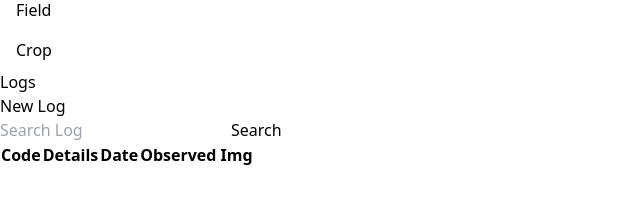
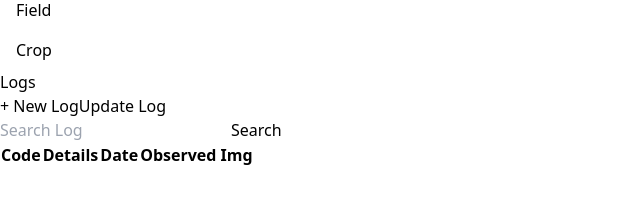
Before and after one commit to MinuraWije/green-shadow-frontend-react, a React (Vite) app: page /log in a window 1280 px wide. Shown: the part 210-414 px from the top of the page, without its empty margins (0-640 px from the left). Built offline with nearby package versions, Linux system fonts and the light colour scheme.

Commit message:
updated css

```diff
--- a/src/pages/Crop.tsx
+++ b/src/pages/Crop.tsx
@@ -10,11 +10,11 @@ export function CropPage() {
     const [isAddModalOpen, setAddModalOpen] = useState<boolean>(false);
     const [isUpdateModalOpen, setUpdateModalOpen] = useState<boolean>(false);
 
-    const [searchText, setSearchText] = useState("");
+    /*const [searchText, setSearchText] = useState("");
 
     function handleSearch(){
         console.log(searchText);
-    }
+    }*/
 
     function openAddCropModal() {
         setAddModalOpen(true);
--- a/src/pages/Log.tsx
+++ b/src/pages/Log.tsx
@@ -1,4 +1,4 @@
-import {useSelector} from "react-redux";
+/*import {useSelector} from "react-redux";
 import {useState} from "react";
 import {Log} from "../models/Log.ts";
 import AddLogModal from "../components/AddLog.tsx";
@@ -10,11 +10,11 @@ export function LogPage() {
     const [isAddModalOpen, setAddModalOpen] = useState<boolean>(false);
     const [isUpdateModalOpen, setUpdateModalOpen] = useState<boolean>(false);
 
-    const [searchText, setSearchText] = useState("");
+    /!*const [searchText, setSearchText] = useState("");
 
     function handleSearch(){
         console.log(searchText);
-    }
+    }*!/
 
     function openAddLogModal() {
         setAddModalOpen(true);
@@ -40,10 +40,10 @@ export function LogPage() {
                             <button className="btn btn-success me-md-2" type="button"
                                     onClick={openAddLogModal}>New Log
                             </button>
-                            {/*<button className="btn btn-warning me-md-2" type="button" data-bs-toggle="modal"
+                            {/!*<button className="btn btn-warning me-md-2" type="button" data-bs-toggle="modal"
                                     data-bs-target="#updateEquipmentModal" id="updateEquipmentbtn"
                                     onClick={openUpdateModal}>Update Equipment
-                            </button>*/}
+                            </button>*!/}
                         </div>
                         <div className="col-md-6">
                             <form className="d-flex">
@@ -95,4 +95,97 @@ export function LogPage() {
             </div>
         </>
     )
+}*/
+
+
+import { useSelector } from "react-redux";
+import { useState } from "react";
+import { Log } from "../models/Log.ts";
+import AddLogModal from "../components/AddLog.tsx";
+import UpdateLogModal from "../components/UpdateLog.tsx";
+
+export function LogPage() {
+    console.log("LogPage");
+    const [selectedLog, setSelectedLog] = useState<Log | null>(null);
+    const [isAddModalOpen, setAddModalOpen] = useState<boolean>(false);
+    const [isUpdateModalOpen, setUpdateModalOpen] = useState<boolean>(false);
+
+    function openAddLogModal() {
+        setAddModalOpen(true);
+    }
+
+    function openUpdateLogModal(log: Log) {
+        setSelectedLog(log);
+        setUpdateModalOpen(true);
+    }
+
+    const [searchText, setSearchText] = useState("");
+
+    function handleSearch(){
+        console.log(searchText);
+    }
+
+    const logs = useSelector((state) => state.log);
+
+    return (
+        <div className="flex h-screen">
+
+            {/*<div className="w-64 bg-green-700 h-screen"></div>*/}
+
+            {/* Main Content (Full Height) */}
+            <div className="flex-1 flex flex-col h-screen overflow-hidden">
+                <div className="p-6 bg-white shadow-md flex-1 overflow-y-auto">
+                    <h5 className="text-2xl font-bold mb-4 text-gray-800">Logs</h5>
+
+                    {/* Actions Row */}
+                    <div className="mb-6 flex justify-between items-center">
+                        <button className="button-add-modal" onClick={openAddLogModal}>+ New Log</button>
+                        <button className="button-update-modal" onClick={openUpdateLogModal}>Update Log</button>
+                        <form className="flex space-x-2">
+                            <input type="search" placeholder="Search Log" className="search-bar"/>
+                            <button type="button" className="search-button">Search</button>
+                        </form>
+                    </div>
+
+                    {/* Table Wrapper with Scrollable Content */}
+                    <div className="overflow-auto flex-1">
+                        <table className="table-design">
+                            <thead className="thead-design">
+                            <tr>
+                                <th className="column-header">Code</th>
+                                <th className="column-header">Details</th>
+                                <th className="column-header">Date</th>
+                                <th className="column-header">Observed Img</th>
+                            </tr>
+                            </thead>
+                            {logs && (
+                                <tbody>
+                                {logs.map((log: Log) => (
+                                    <tr
+                                        key={log.code}
+                                        className="hover:bg-gray-100 cursor-pointer border-b"
+                                        onClick={() => openUpdateLogModal(log)}
+                                    >
+                                        <td className="table-data">{log.code}</td>
+                                        <td className="table-data">{log.details}</td>
+                                        <td className="table-data">{log.date}</td>
+                                        <td className="table-data">{log.observedImg}</td>
+                                    </tr>
+                                ))}
+                                </tbody>
+                            )}
+                        </table>
+                    </div>
+                </div>
+
+                {/* Modals */}
+                <AddLogModal isOpen={isAddModalOpen} onClose={() => setAddModalOpen(false)} />
+                <UpdateLogModal
+                    isOpen={isUpdateModalOpen}
+                    onClose={() => setUpdateModalOpen(false)}
+                    selectedLog={selectedLog}
+                />
+            </div>
+        </div>
+    );
 }
```
